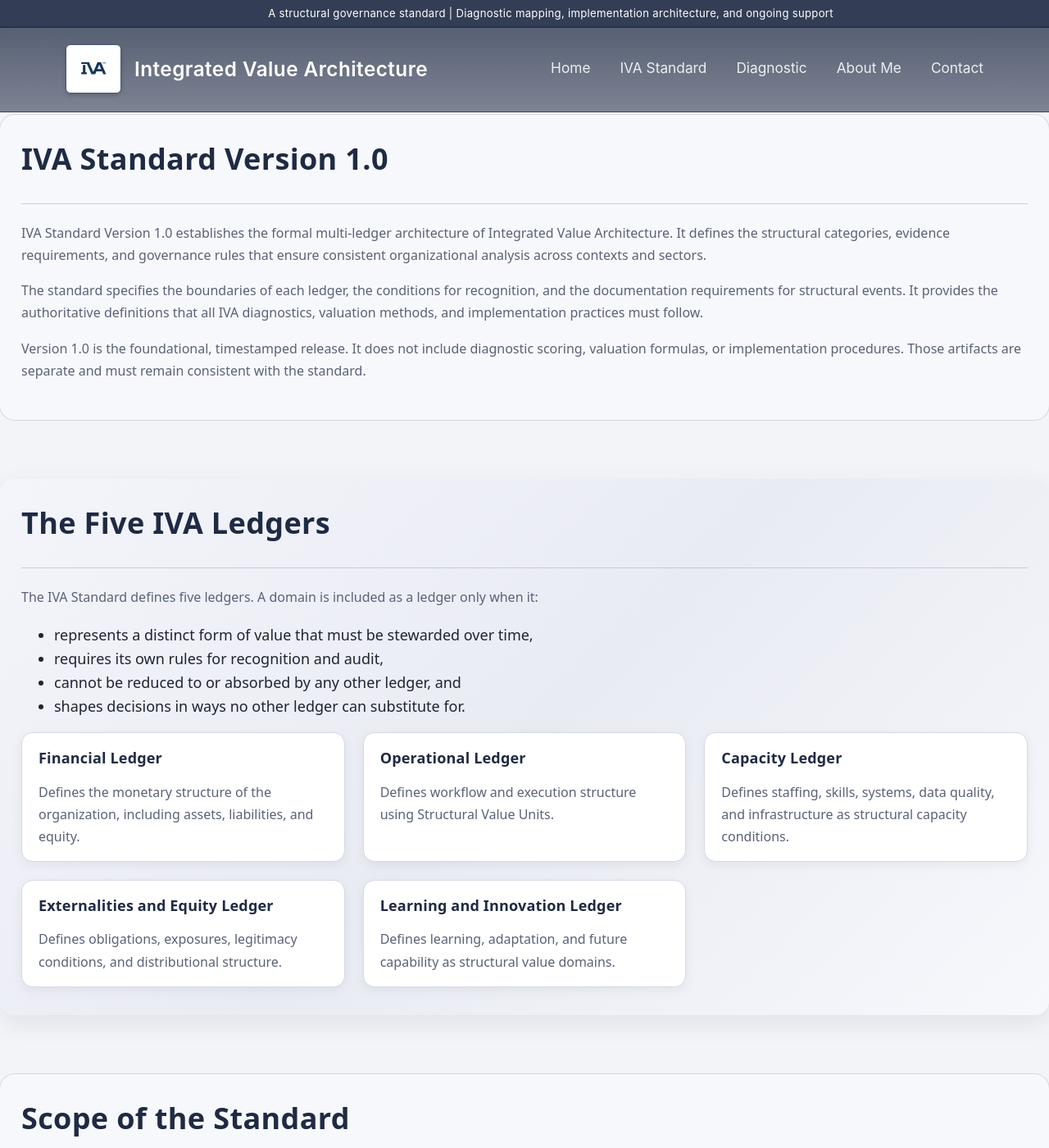
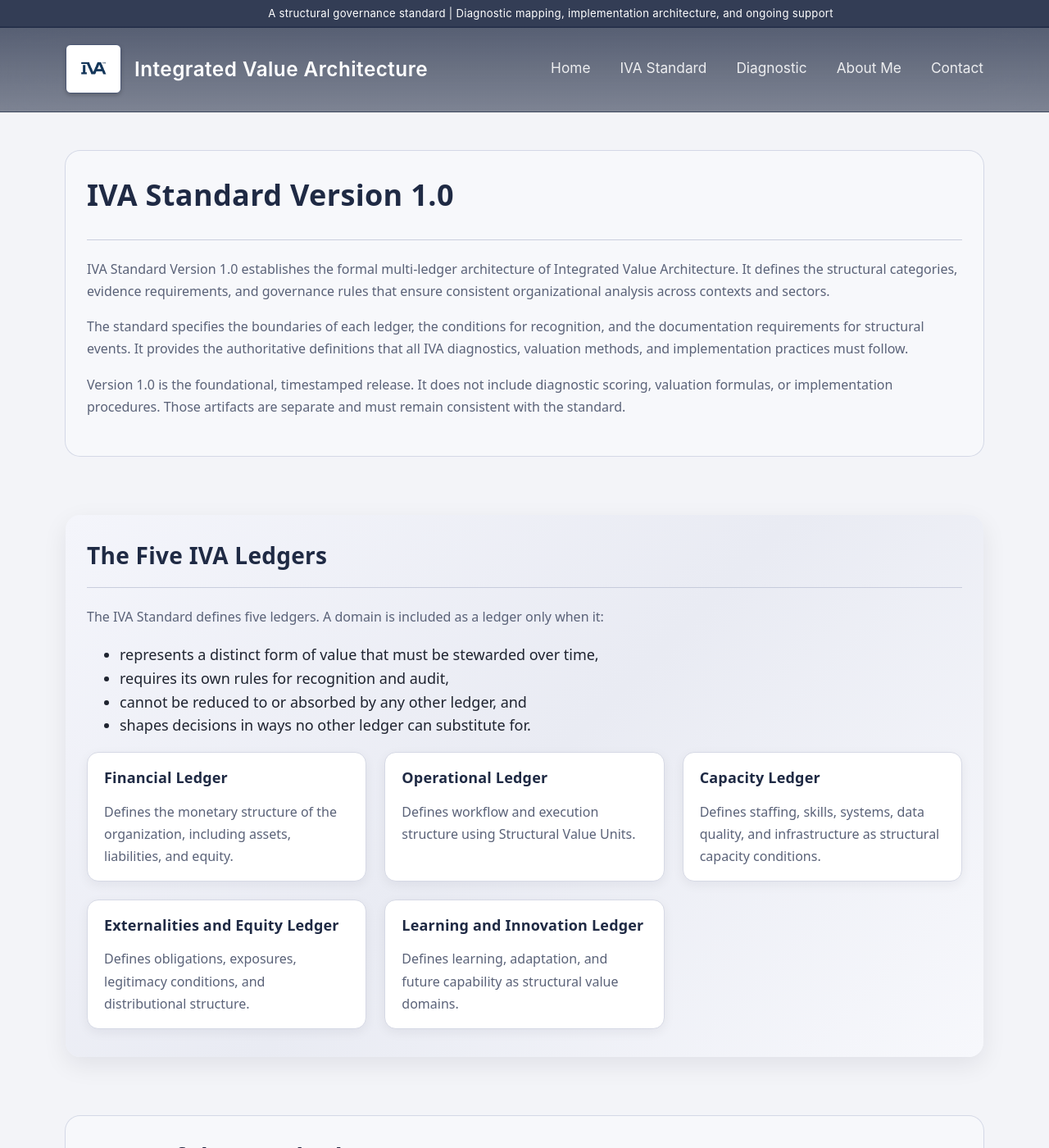
Before and after one commit to efost7873/integratedvaluearchitecture.com, a Jekyll site: the page built from standard.html, in a window 1280 px wide and 1400 px high. Shown: the whole window at 82% size. Built offline with Jekyll 4.4.1, drawn with Linux system fonts in a browser that asks for light colours; some of the changed text lies outside the part shown.

Commit message:
Update standard.html

```diff
--- a/standard.html
+++ b/standard.html
@@ -5,7 +5,8 @@
 seo_description: The IVA Standard is a five-ledger governance architecture that aligns decision rights, operational structure, and plural value stewardship.
 ---
 
-<main class="iva-page">
+<div class="iva-page">
+<main>
 
   <!-- INTRODUCTION -->
   <section id="standard-intro" class="iva-band-soft">
@@ -13,7 +14,7 @@
       <h1>IVA Standard Version 1.0</h1>
     </div>
 
-    <p>IVA Standard Version 1.0 establishes the formal multi‑ledger architecture of Integrated Value Architecture. It defines the structural categories, evidence requirements, and governance rules that ensure consistent organizational analysis across contexts and sectors.</p>
+    <p>IVA Standard Version 1.0 establishes the formal multi-ledger architecture of Integrated Value Architecture. It defines the structural categories, evidence requirements, and governance rules that ensure consistent organizational analysis across contexts and sectors.</p>
 
     <p>The standard specifies the boundaries of each ledger, the conditions for recognition, and the documentation requirements for structural events. It provides the authoritative definitions that all IVA diagnostics, valuation methods, and implementation practices must follow.</p>
 
@@ -23,7 +24,7 @@
   <!-- LEDGERS -->
   <section id="standard-ledgers" class="iva-band-strong">
     <div class="section-header">
-      <h1>The Five IVA Ledgers</h1>
+      <h2>The Five IVA Ledgers</h2>
     </div>
 
     <p>The IVA Standard defines five ledgers. A domain is included as a ledger only when it:</p>
@@ -68,7 +69,7 @@
   <!-- SCOPE -->
   <section id="standard-scope" class="iva-band-soft">
     <div class="section-header">
-      <h1>Scope of the Standard</h1>
+      <h2>Scope of the Standard</h2>
     </div>
 
     <p>The IVA Standard defines:</p>
@@ -77,7 +78,7 @@
       <li>ledger boundaries and structural categories,</li>
       <li>evidence expectations for recognition,</li>
       <li>documentation requirements for structural events,</li>
-      <li>rules for cross‑ledger impacts, and</li>
+      <li>rules for cross-ledger impacts, and</li>
       <li>governance conditions for updates to the standard.</li>
     </ul>
 
@@ -102,14 +103,4 @@
   </section>
 
 </main>
-
-<!-- FLOATING NAV -->
-<nav id="iva-floating-nav">
-  <ul>
-    <li><a href="#standard-intro">Introduction</a></li>
-    <li><a href="#standard-ledgers">The Five Ledgers</a></li>
-    <li><a href="#standard-scope">Scope of the Standard</a></li>
-    <li><a href="#standard-download">Download</a></li>
-    <li><a href="#standard-meta">Publication Info</a></li>
-  </ul>
-</nav>
+</div>
```
